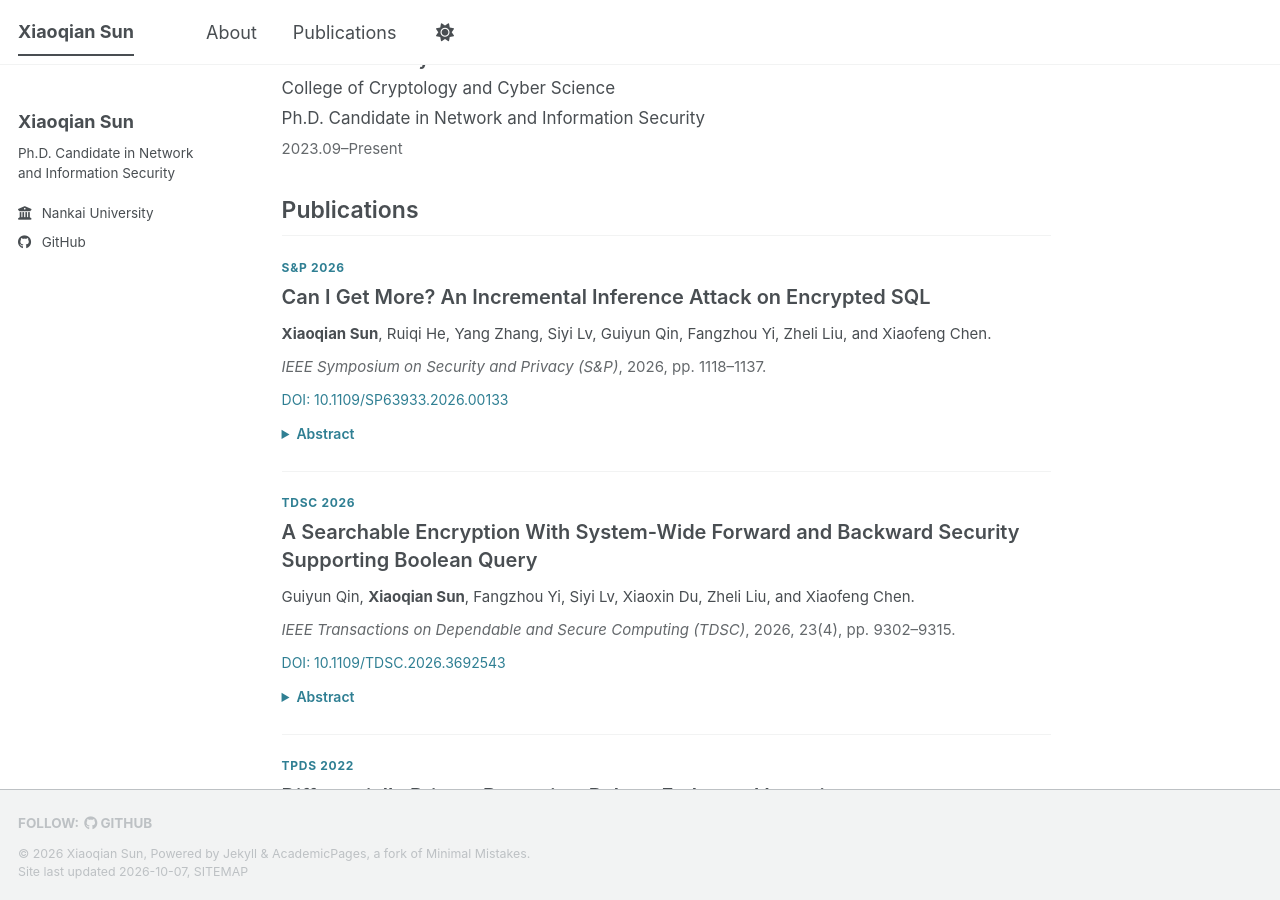
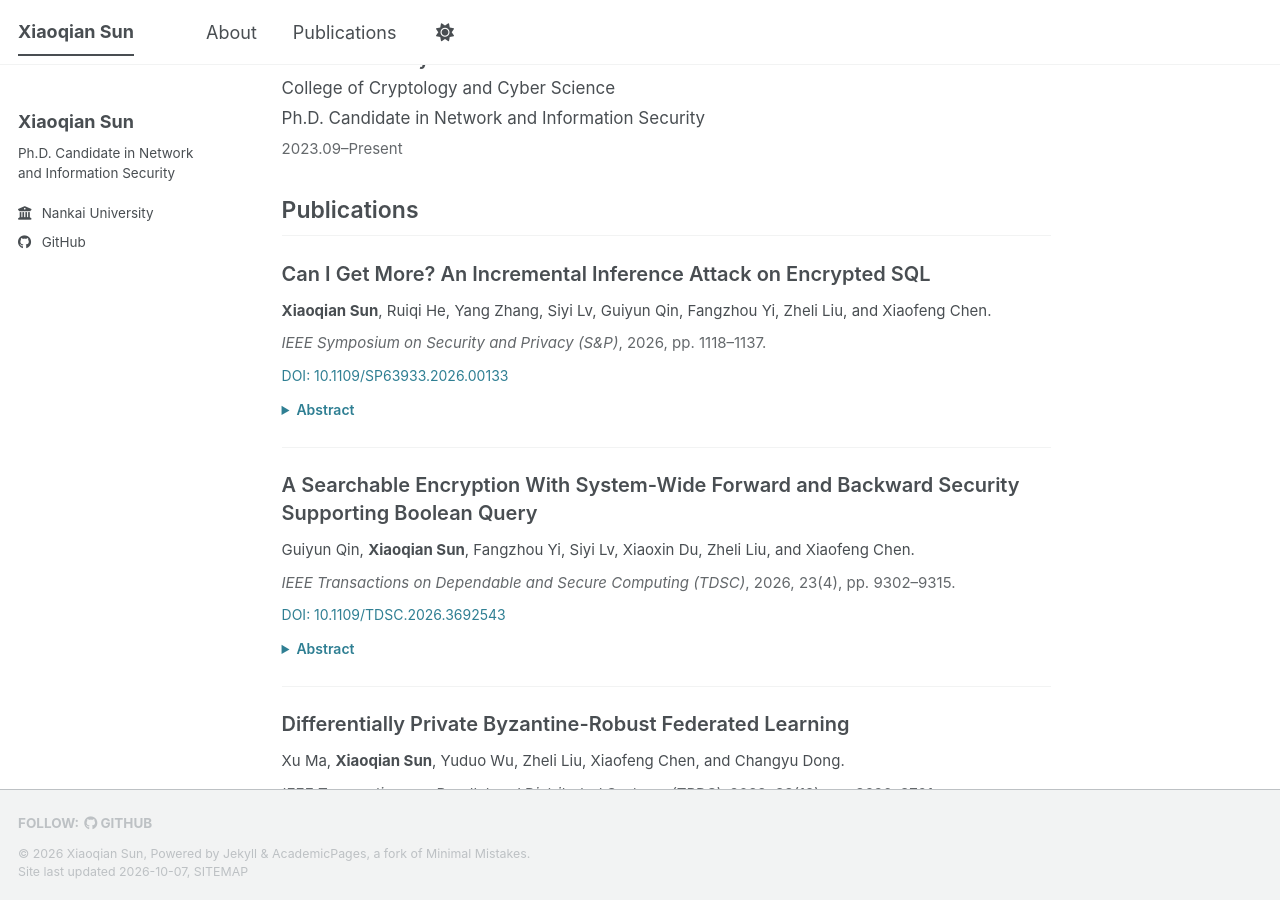
Before and after one commit to xiaoqiank/xiaoqiank.github.io, a Jekyll site: the page built from _pages/about.md, in a window 1280 px wide and 900 px high, scrolled down 322 px. Built offline with Jekyll 4.4.1, drawn with Linux system fonts in a browser that asks for light colours; a style sheet for code colours, icons or effects is not loaded.

Commit message:
Add files via upload

```diff
--- a/_pages/about.md
+++ b/_pages/about.md
@@ -27,7 +27,6 @@ publication_order:
     {% assign paper = site.publications | where: "doi", doi | first %}
     {% if paper %}
     <article class="home-publication">
-      <p class="home-publication-label">{% case paper.doi %}{% when '10.1109/SP63933.2026.00133' %}S&amp;P 2026{% when '10.1109/TDSC.2026.3692543' %}TDSC 2026{% when '10.1109/TPDS.2022.3167434' %}TPDS 2022{% endcase %}</p>
       <h3>{{ paper.title | escape }}</h3>
       <div class="home-publication-authors">{{ paper.authors | markdownify }}</div>
       <p class="home-publication-venue"><em>{{ paper.venue | escape }}</em>, {{ paper.year }}{% if paper.volume %}, {{ paper.volume }}({{ paper.issue }}){% endif %}, pp. {{ paper.pages }}.</p>
```
